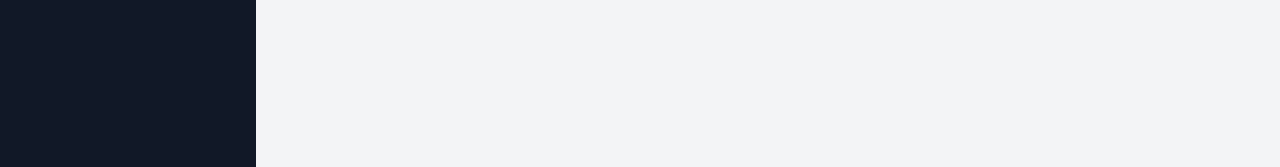
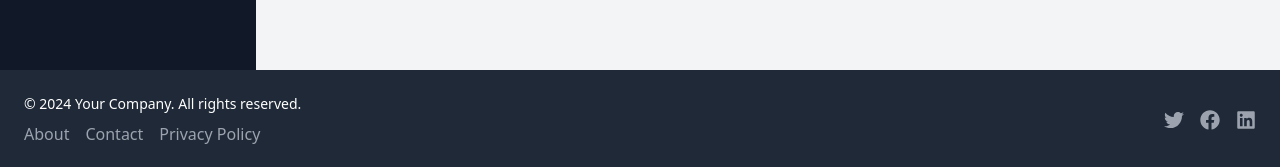
Before and after one commit to AnataAria/prn231_pim_tool_client, a React (Vite) app: page /admin in a window 1280 px wide. Shown: the part 630-797 px from the top of the page. Built offline with nearby package versions, Linux system fonts and the light colour scheme; no server answers.

Commit message:
Add footer for admin page

```diff
--- a/src/pages/manager/layout.tsx
+++ b/src/pages/manager/layout.tsx
@@ -1,6 +1,7 @@
 import Navbar from "../../components/common/NavBar";
 import LeftBar from "../../components/common/LeftBar";
 import { Outlet } from "react-router-dom";
+import Footer from "../../components/common/Footer";
 const ManagerLayout = () => {
     return (
         <div className="min-h-screen bg-gray-100 flex flex-col">
@@ -13,6 +14,7 @@ const ManagerLayout = () => {
                     <Outlet />
                 </div>
             </div>
+            <Footer/>
         </div>
     )
 }
```
